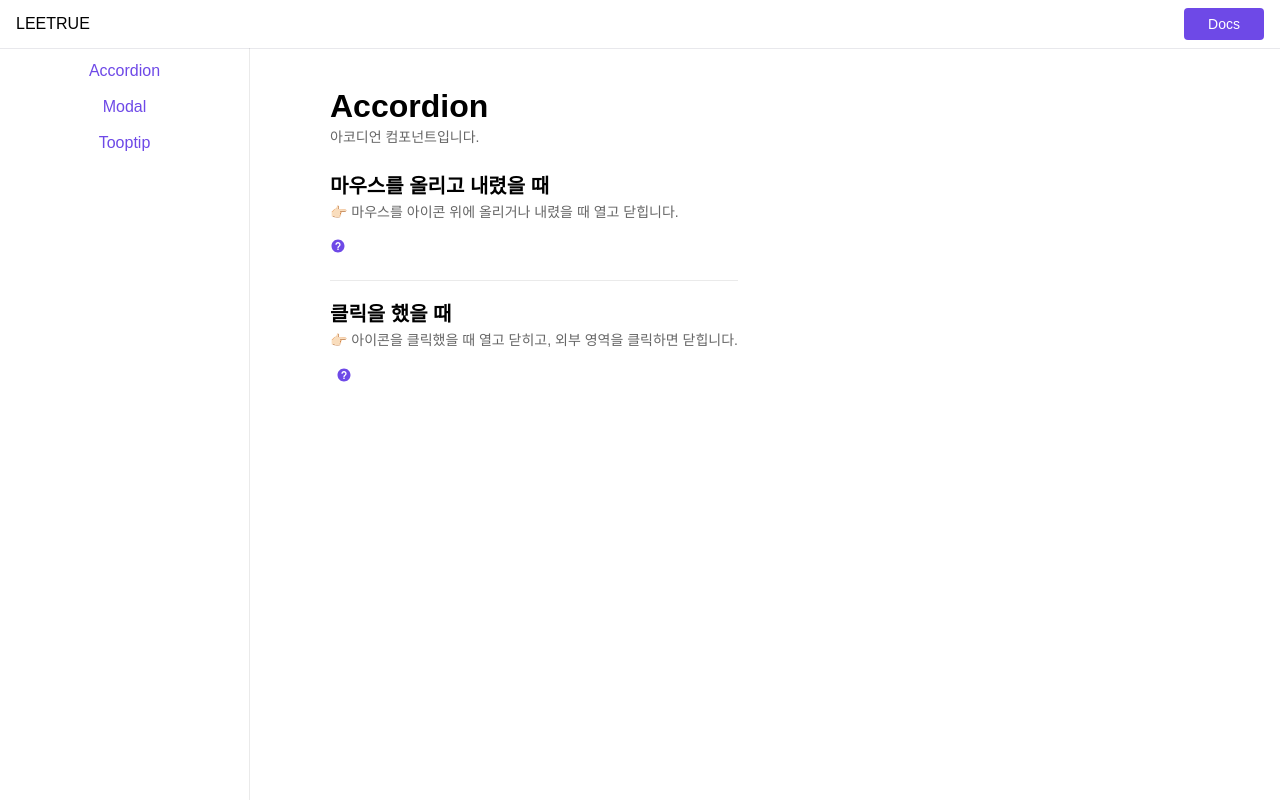
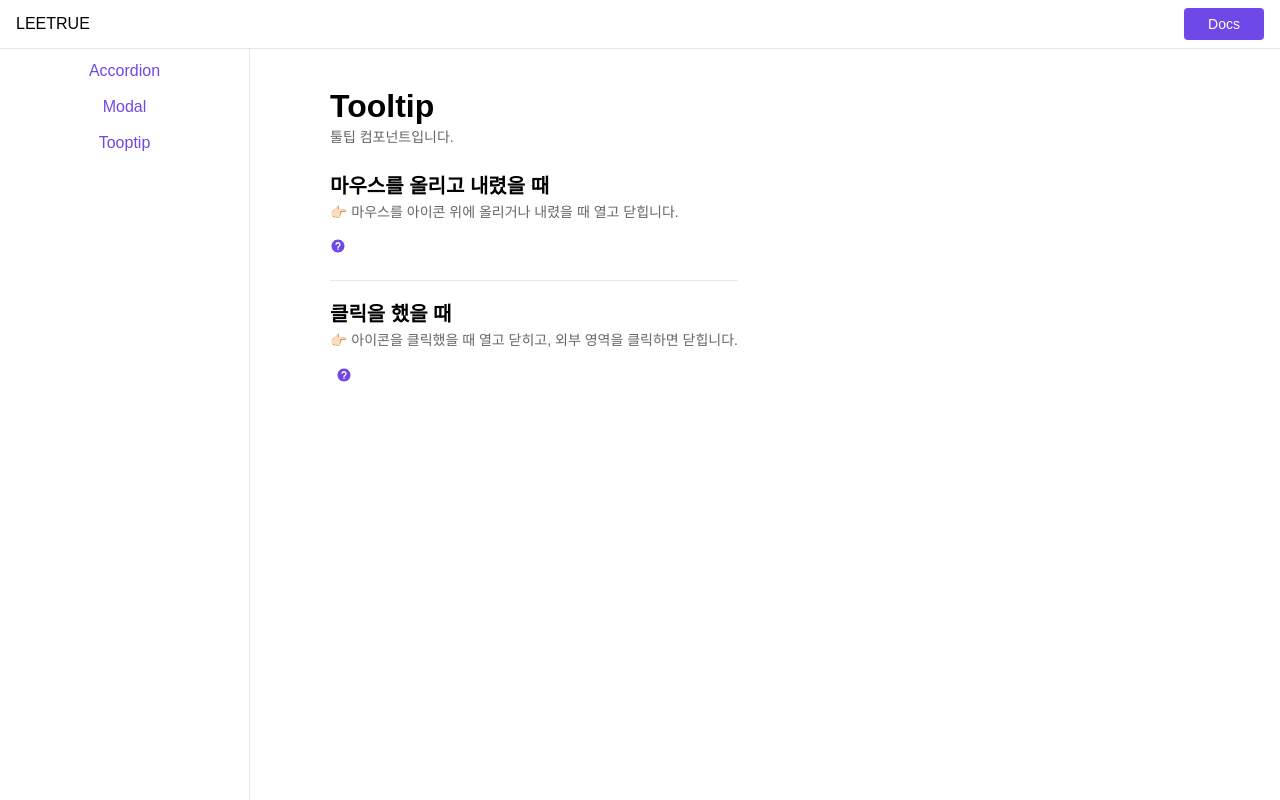
Before and after one commit to kordobby/leetrue-ui-library, a React (Vite) app: page /component/tooltip in a window 1280 px wide. Built offline with nearby package versions, Linux system fonts and the light colour scheme.

Commit message:
fix. Tooltip 관련 부연설명 수정

```diff
--- a/src/components/@core/tooltip/Tooltip.tsx
+++ b/src/components/@core/tooltip/Tooltip.tsx
@@ -40,11 +40,6 @@ function TooltipRoot({ children }: PropsWithChildren) {
 
           width: 100%;
         `}
-        onMouseLeave={throttle(() => {
-          if (open) {
-            setter(false);
-          }
-        }, 3000)}
       >
         {children}
       </div>
@@ -60,6 +55,11 @@ function TooltipHoverTrigger({ children }: PropsWithChildren) {
       css={css`
         padding: 0;
       `}
+      onMouseLeave={throttle(() => {
+        if (value) {
+          setter(false);
+        }
+      }, 3000)}
     >
       <div
         onMouseEnter={throttle((event) => {
@@ -67,7 +67,7 @@ function TooltipHoverTrigger({ children }: PropsWithChildren) {
           if (!value) {
             setter(true);
           }
-        }, 2000)}
+        }, 3000)}
       >
         {children}
       </div>
--- a/src/pages/TooltipPage.tsx
+++ b/src/pages/TooltipPage.tsx
@@ -6,8 +6,8 @@ import { IoMdHelpCircle } from "react-icons/io";
 export function TooltipPage() {
   return (
     <PageLayout>
-      <PageLayout.Title>Accordion</PageLayout.Title>
-      <PageLayout.Desc>아코디언 컴포넌트입니다.</PageLayout.Desc>
+      <PageLayout.Title>Tooltip</PageLayout.Title>
+      <PageLayout.Desc>툴팁 컴포넌트입니다.</PageLayout.Desc>
 
       <PageLayout.Item>
         <PageLayout.SubTitle>마우스를 올리고 내렸을 때</PageLayout.SubTitle>
```
